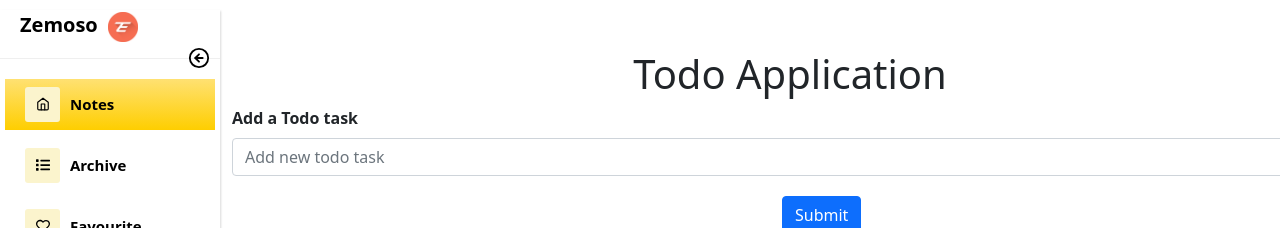
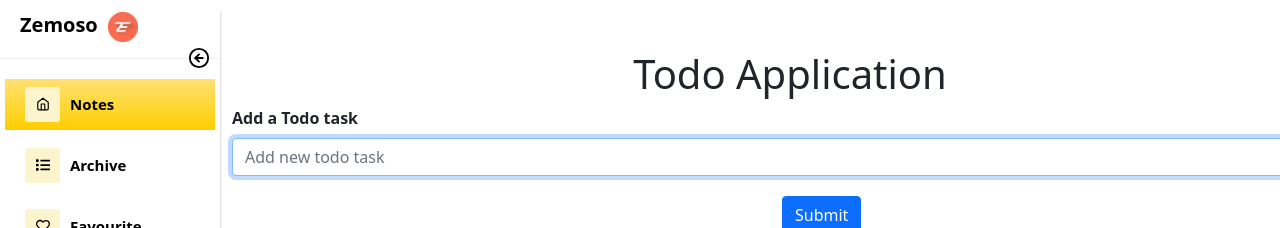
Before and after one commit to Sailokeshg/ToDoApp, a React (Create React App) app: page / in a window 1280 px wide. Shown: the top 228 px of the page. Built offline with nearby package versions, Linux system fonts and the light colour scheme.

Commit message:
used useRef hook

```diff
--- a/src/components/TodoApp/App.tsx
+++ b/src/components/TodoApp/App.tsx
@@ -1,4 +1,4 @@
-import React from "react";
+import React, { useRef } from "react";
 import { Card } from "react-bootstrap";
 import { ReactSortable } from "react-sortablejs";
 import Header from "../Header/Header";
@@ -17,6 +17,7 @@ function App() {
       isDone: false,
     },
   ]);
+
 
   const addTodo = (text: string) => {
     let tempTodos = [];
--- a/src/components/TodoForm/FormTodo.tsx
+++ b/src/components/TodoForm/FormTodo.tsx
@@ -1,6 +1,5 @@
-import React from 'react';
-import { Button, Form } from 'react-bootstrap';
-
+import React, { useEffect, useRef } from "react";
+import { Button, Form } from "react-bootstrap";
 
 function FormTodo({ addTodo }: any) {
   const [value, setValue] = React.useState("");
@@ -11,6 +10,13 @@ function FormTodo({ addTodo }: any) {
     addTodo(value);
     setValue("");
   };
+
+  const inputRef:any = useRef();
+
+   useEffect(() => {
+    inputRef.current.focus();
+})
+
 
   return (
     <Form onSubmit={handleSubmit}>
@@ -24,6 +30,7 @@ function FormTodo({ addTodo }: any) {
           value={value}
           onChange={(e: any) => setValue(e.target.value)}
           placeholder="Add new todo task"
+          ref={inputRef}
         />
       </Form.Group>
       <Button variant="primary" type="submit" className="submitButton">
```
Lines whose indentation alone changed are shown as unchanged.
